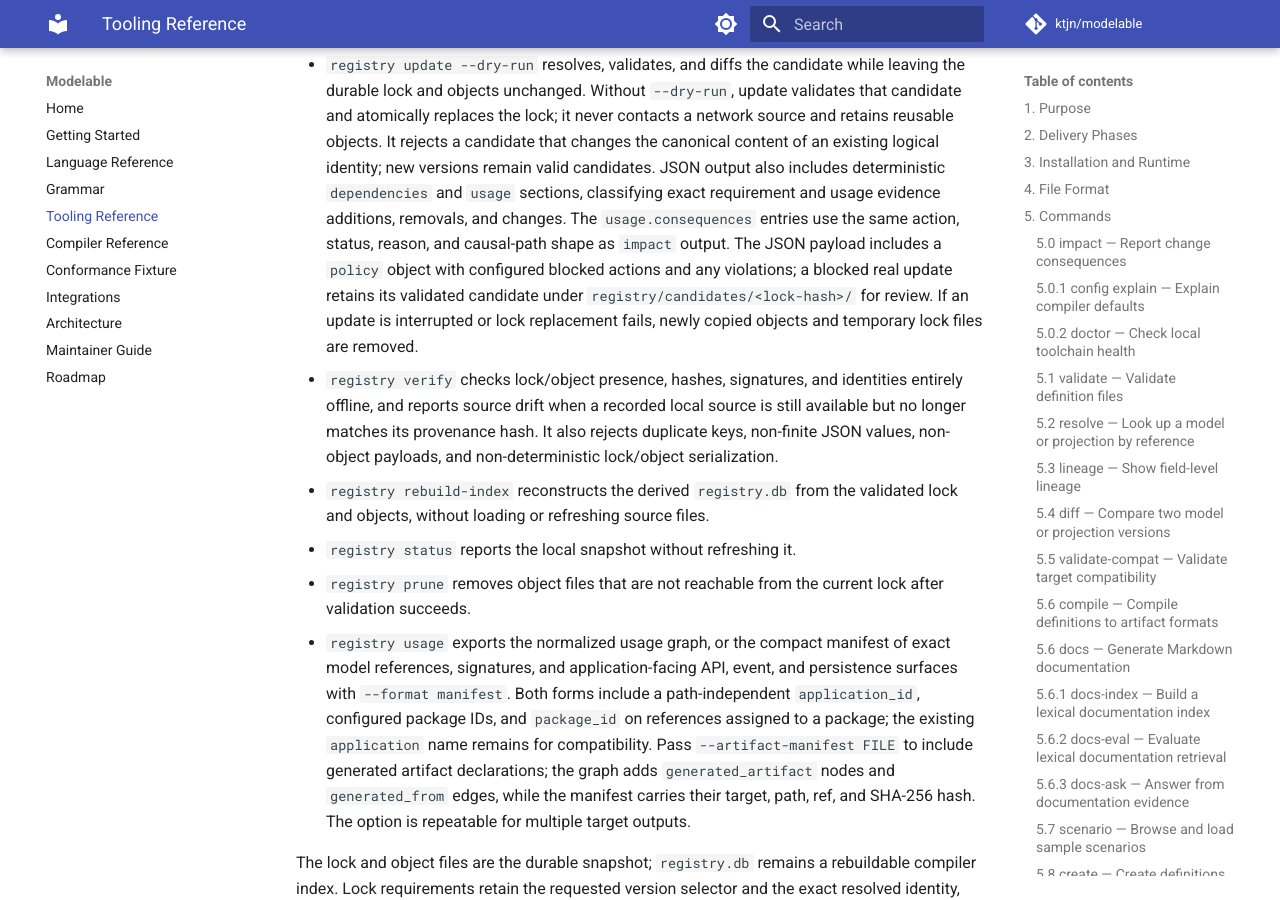
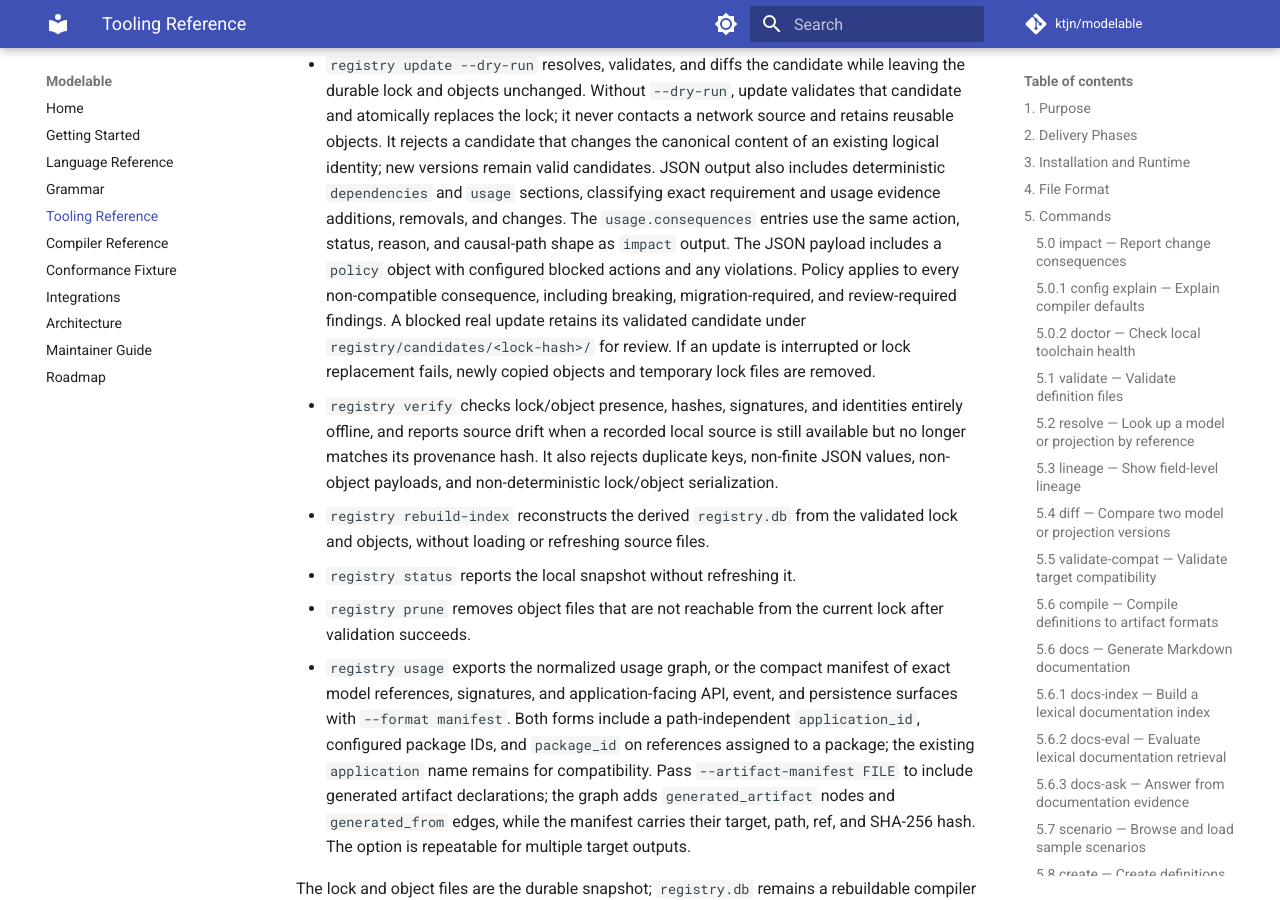
Before and after one commit to ktjn/modelable, an MkDocs documentation site: the page built from docs/cli-reference.md, in a window 1280 px wide and 900 px high, scrolled down 42188 px. Built offline with MkDocs 1.6.1 and Material for MkDocs 9.7.7, drawn with Linux system fonts in a browser that asks for light colours; comment, search, counter and statistics services are not loaded.

Commit message:
feat: enforce registry policies for compatibility findings

```diff
--- a/docs/cli-reference.md
+++ b/docs/cli-reference.md
@@ -1798,7 +1798,9 @@ validation and target generation.
   evidence additions, removals, and changes. The `usage.consequences` entries
   use the same action, status, reason, and causal-path shape as `impact` output.
   The JSON payload includes a `policy` object with configured blocked actions
-  and any violations; a blocked real update retains its validated candidate
+  and any violations. Policy applies to every non-compatible consequence,
+  including breaking, migration-required, and review-required findings. A
+  blocked real update retains its validated candidate
   under `registry/candidates/<lock-hash>/` for review. If an update is interrupted or
   lock replacement fails, newly copied objects and temporary lock files are
   removed.
```
Also changed, not shown: CHANGELOG.md (+3 -0 lines), docs/superpowers/plans/2026-08-21-offline-registry-dx-delivery.md (+1 -1 lines), 2 other files.
